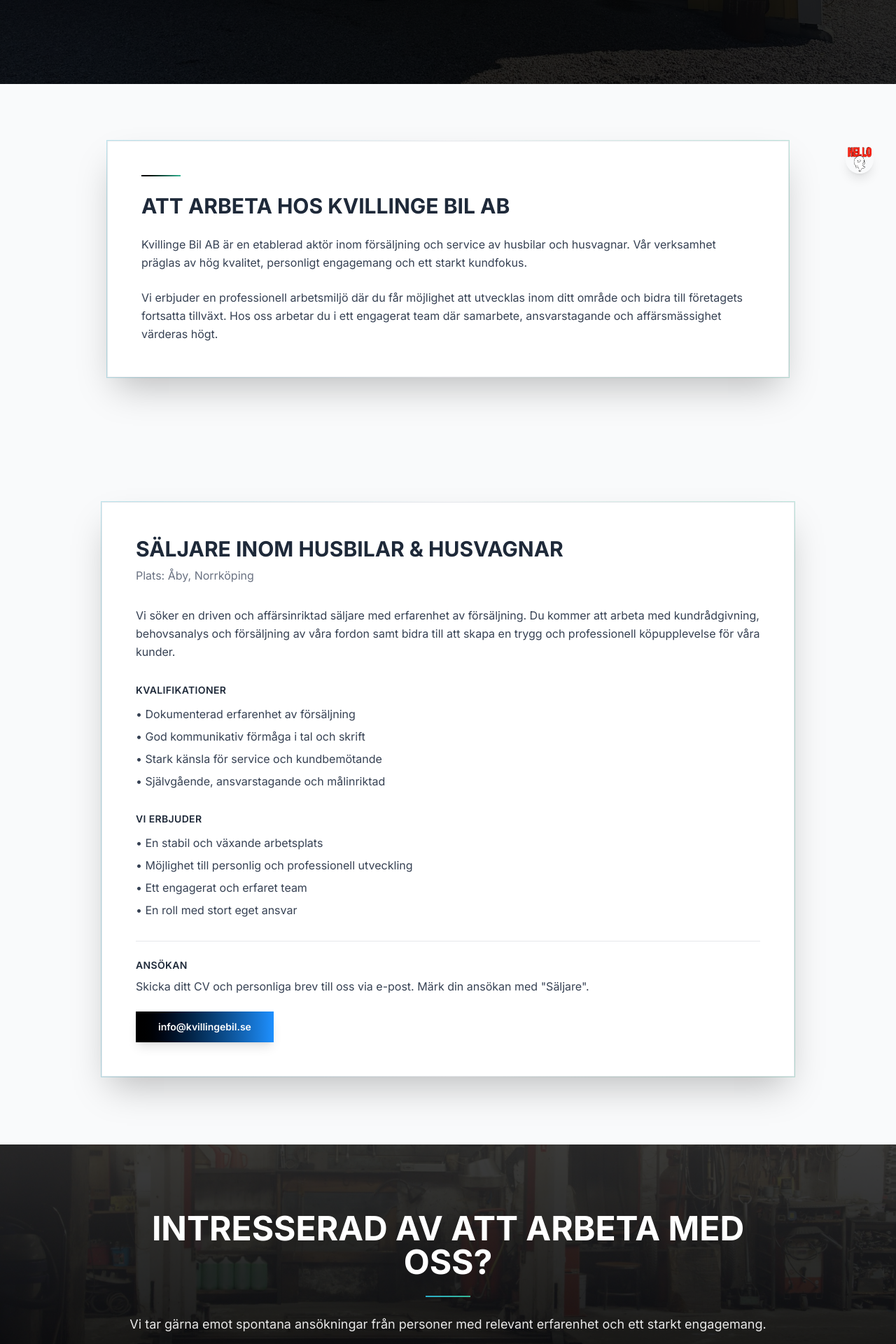
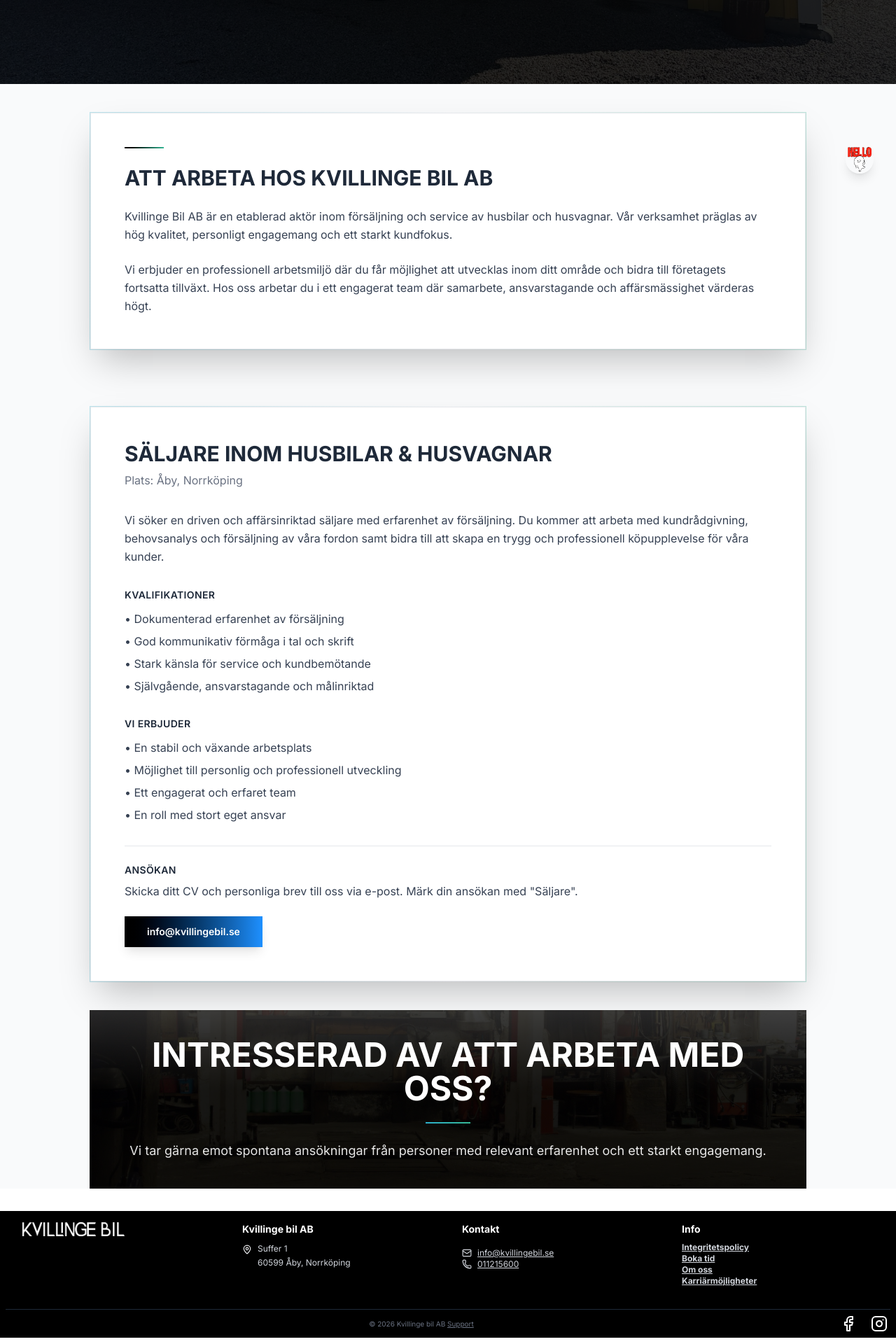
Before and after one commit to raselrzl/kvillingebil, a Next.js app: page /karriar in a window 1280 px wide. Shown: the part 520-2440 px from the top of the page at 70% size. Built offline with nearby package versions, Linux system fonts and the light colour scheme.

Commit message:
added new cars

```diff
--- a/app/component/Footer.tsx
+++ b/app/component/Footer.tsx
@@ -12,7 +12,7 @@
   };
 
   return (
-    <footer className="w-full bg-black text-white px-2 font-inter border-t border-gray-800">
+    <footer className="w-full bg-black text-white px-2 font-inter">
       <div className="max-w-7xl mx-auto px-6 py-4">
         <div className="grid grid-cols-1 sm:grid-cols-2 lg:grid-cols-4 gap-10">
 
--- a/app/karriar/page.tsx
+++ b/app/karriar/page.tsx
@@ -36,7 +36,7 @@
       </section>
 
       {/* ABOUT */}
-      <section className="max-w-5xl mx-auto px-4 sm:px-6 py-20 bg-gray-50">
+      <section className="max-w-5xl mx-auto px-4 sm:px-0 py-10 bg-gray-50">
         <motion.div
           initial={{ opacity: 0, y: 30 }}
           whileInView={{ opacity: 1, y: 0 }}
@@ -67,8 +67,8 @@
       </section>
 
       {/* POSITION */}
-      <section className="bg-gray-50 py-16 sm:py-24">
-        <div className="max-w-5xl mx-auto px-4">
+      <section className="bg-gray-50 py-10">
+        <div className="max-w-5xl mx-auto px-4 sm:px-0">
           <motion.div
             initial={{ opacity: 0, y: 30 }}
             whileInView={{ opacity: 1, y: 0 }}
@@ -140,7 +140,7 @@
       </section>
 
       {/* CTA */}
-      <section className="relative w-full py-24 bg-linear-to-t from-gray-900 to-gray-100">
+       <section className="relative max-w-5xl sm:mx-auto mr-4 ml-4 mb-8 py-10 bg-linear-to-t from-black via-black to-white">
         <div className="absolute inset-0">
           <Image
             src="/22.jpg"
--- a/app/om-oss/page.tsx
+++ b/app/om-oss/page.tsx
@@ -39,7 +39,7 @@
           {/* IMAGE */}
           <div className="md:col-span-6 relative h-full min-h-75">
             <Image
-              src="/husvagnar.jpeg"
+              src="/2.jpg"
               alt="Kvillinge Bil gård"
               fill
               className="object-cover shadow-lg"
@@ -51,10 +51,10 @@
             <div className="bg-white shadow-xl p-8 sm:p-10 space-y-6 border border-gray-200">
 
               {/* Accent */}
-              <div className="w-14 h-[2px] bg-gradient-to-r from-[#2db1cc] to-[#36b795]" />
+              <div className="w-14 h-0.5 bg-linear-to-r from-[#2db1cc] to-[#36b795]" />
 
               {/* Heading */}
-              <h2 className="text-2xl md:text-3xl font-bold text-gray-800 leading-snug">
+              <h2 className="text-2xl md:text-3xl font-bold text-gray-800 leading-snug uppercase">
                 Frihet på vägarna med{" "}
                 <span className="text-[#2db1cc]">Kvillinge Bil</span>
               </h2>
@@ -93,7 +93,7 @@
               <div className="pt-2">
                 <a
                   href="/kontakt"
-                  className="inline-block px-8 py-3 bg-[#2db1cc] text-white text-sm font-medium shadow-lg hover:bg-[#249bb3] transition"
+                  className="inline-block px-8 py-3 bg-linear-to-r from-black to-[#2db1cc] text-white text-sm font-medium shadow-lg hover:bg-[#249bb3] transition"
                 >
                   Kontakta oss
                 </a>
@@ -117,10 +117,10 @@
             ].map((item, i) => (
               <div
                 key={i}
-                className="group bg-white shadow-sm hover:shadow-xl transition-all duration-300 p-8 flex flex-col items-center border border-gray-100 hover:-translate-y-2"
+                className="group bg-white shadow-sm hover:shadow-xl transition-all duration-300 p-8 flex flex-col items-center shadow-[#2db1cc] hover:-translate-y-2"
               >
                 {/* Number */}
-                <h3 className="text-4xl md:text-5xl font-extrabold bg-linear-to-r from-[#2db1cc] to-[#1e90ff] text-transparent bg-clip-text">
+                <h3 className="text-4xl md:text-5xl font-extrabold bg-linear-to-r from-black to-[#2db1cc] text-transparent bg-clip-text">
                   {item.number}
                 </h3>
 
--- a/app/verkstad/page.tsx
+++ b/app/verkstad/page.tsx
@@ -18,9 +18,9 @@
   ];
 
   return (
-    <>
+    <div className="bg-gray-50">
       {/* HERO */}
-      <section className="relative w-full h-140 md:h-160 flex items-center justify-center bg-linear-to-r from-gray-900 via-black to-gray-900">
+      <section className="relative w-full  h-140 md:h-160 flex items-center justify-center bg-linear-to-r from-gray-900 via-black to-gray-900">
         <video
           src="/w.mp4"
           autoPlay
@@ -49,7 +49,7 @@
       </section>
 
       {/* PREMIUM IMAGE + TEXT CARD */}
-      <section className="max-w-7xl mx-auto px-4 py-20 relative">
+      <section className="max-w-7xl mx-auto px-4 py-20 relative ">
         <div className="grid md:grid-cols-2 gap-10 items-center">
           {/* Layered Images */}
           <div className="relative w-full h-96 sm:h-120 lg:h-130">
@@ -125,15 +125,30 @@
       </section>
 
       {/* CTA */}
-      <section className="relative w-full py-24 bg-linear-to-r from-gray-900 via-black to-gray-900">
+      <section className="relative max-w-6xl sm:mx-auto mr-4 ml-4 mb-8 py-24 bg-linear-to-t from-black via-black to-white">
         <div className="absolute inset-0">
           <Image
-            src="/workshop1.png"
+            src="/2.png"
             alt="CTA Background"
             fill
             className="object-cover opacity-50"
           />
           <div className="absolute inset-0 bg-black/70" />
+        </div>
+
+        {/* Connector Curve */}
+        <div className="absolute bottom-0 w-full overflow-hidden leading-[0] pointer-events-none">
+          <svg
+            className="relative block w-full h-16"
+            xmlns="http://www.w3.org/2000/svg"
+            preserveAspectRatio="none"
+            viewBox="0 0 1200 120"
+          >
+            <path
+              d="M0,0 C600,120 600,0 1200,120 L1200,0 L0,0 Z"
+              className="fill-black"
+            ></path>
+          </svg>
         </div>
 
         <div className="relative max-w-4xl mx-auto text-center px-4 sm:px-6">
@@ -145,12 +160,12 @@
           </p>
           <Link
             href="/kontakt#contact-booking"
-            className="bg-linear-to-r from-[#2db1cc] to-[#249bb3] hover:from-[#249bb3] hover:to-[#1d8a9e] text-white font-semibold px-6 py-3 rounded-full text-base sm:text-lg transition-all shadow-lg"
+            className="bg-linear-to-r from-black to-[#2db1cc] hover:from-[#249bb3] hover:to-[#1d8a9e] text-white font-semibold px-6 py-3 rounded-full text-base sm:text-lg transition-all shadow-lg"
           >
             Boka service
           </Link>
         </div>
       </section>
-    </>
+    </div>
   );
 }
```
